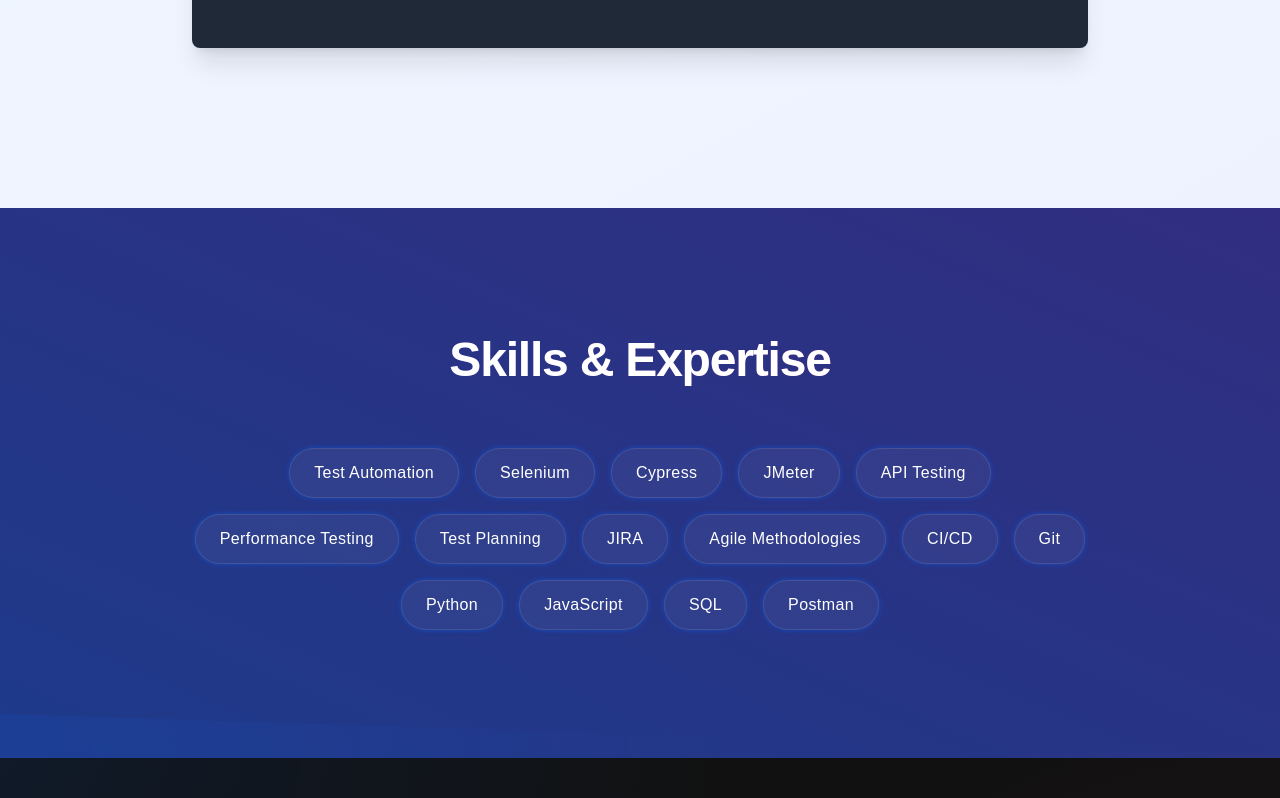
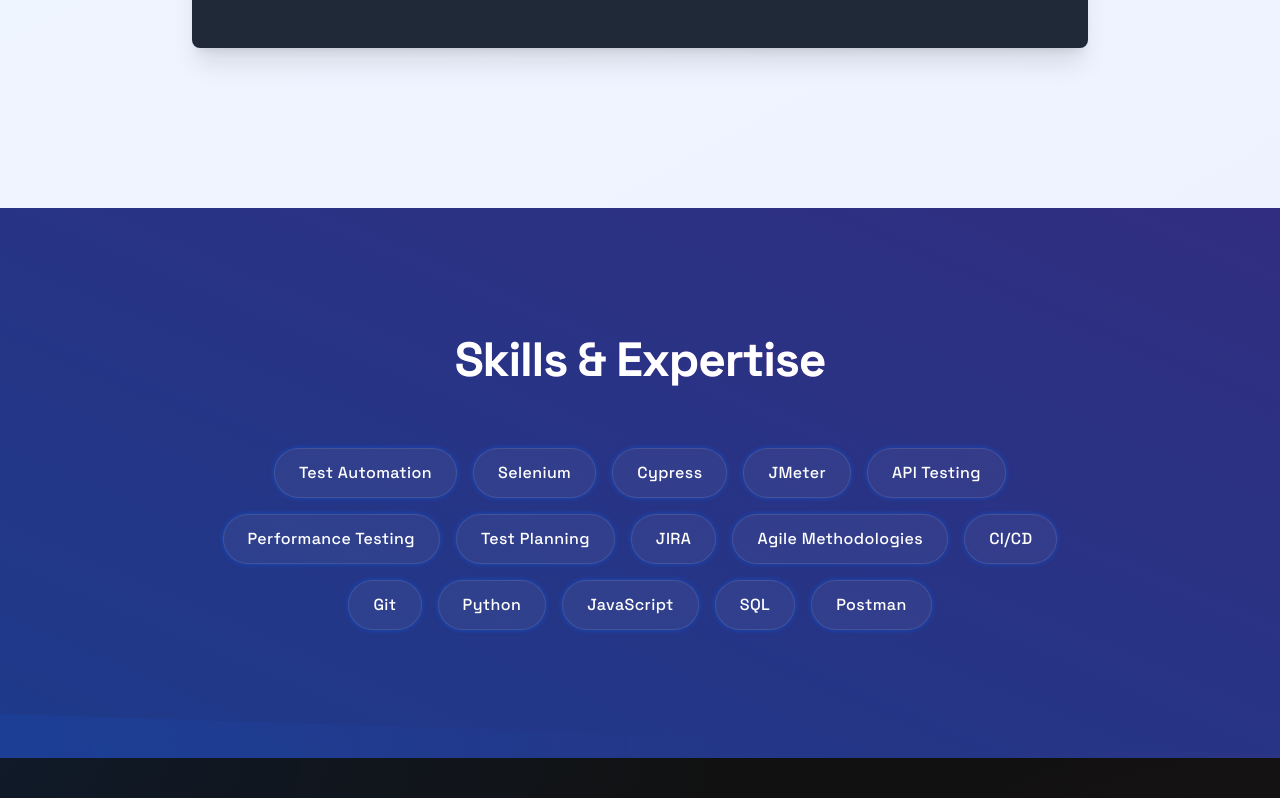
Before and after one commit to usmanchaudhrry/UsmanPortfolio, a React (Vite) app: page / in a window 1280 px wide. Shown: the part 2074-2872 px from the top of the page. Built offline with nearby package versions, Linux system fonts and the light colour scheme.

Commit message:
new changes

```diff
--- a/src/index.css
+++ b/src/index.css
@@ -1,8 +1,9 @@
+@import url('https://fonts.googleapis.com/css2?family=Space+Grotesk:wght@300;400;500;600;700&display=swap');
+
 @tailwind base;
 @tailwind components;
 @tailwind utilities;
 
-@import url('https://fonts.googleapis.com/css2?family=Space+Grotesk:wght@300;400;500;600;700&display=swap');
 
 @layer components {
   .nav-link {
```
